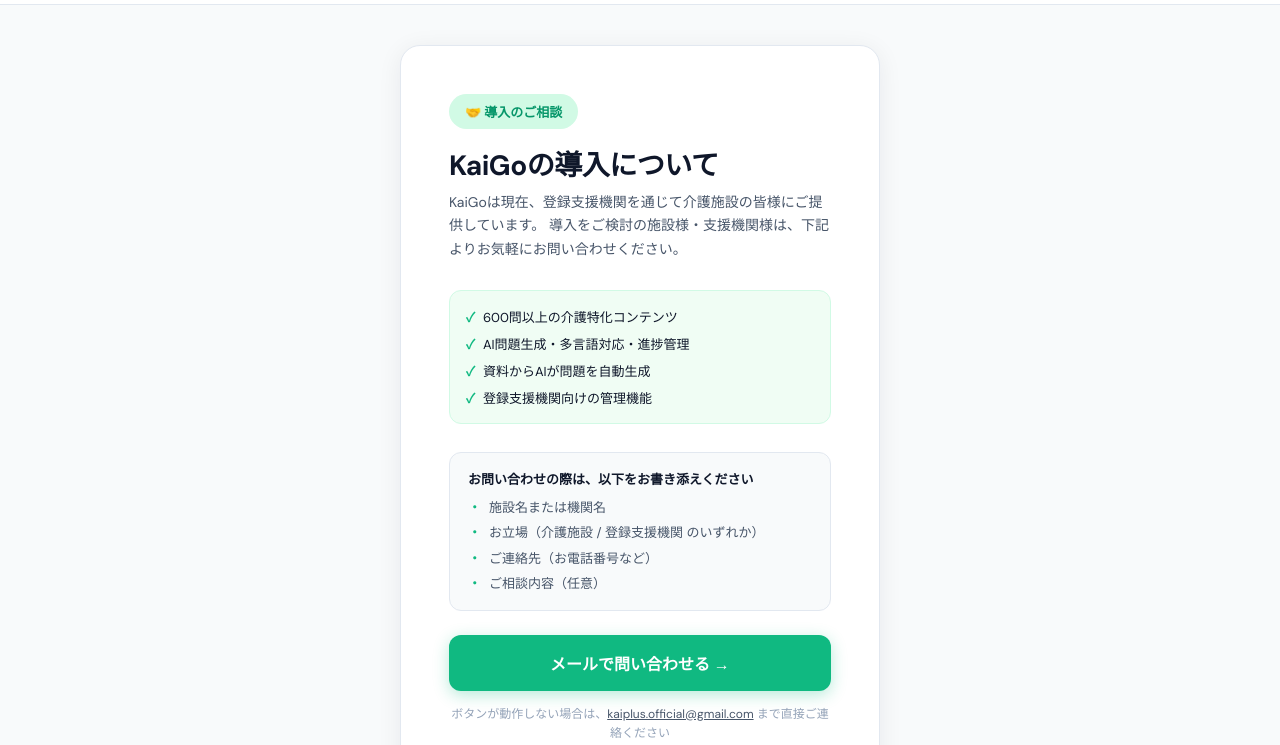
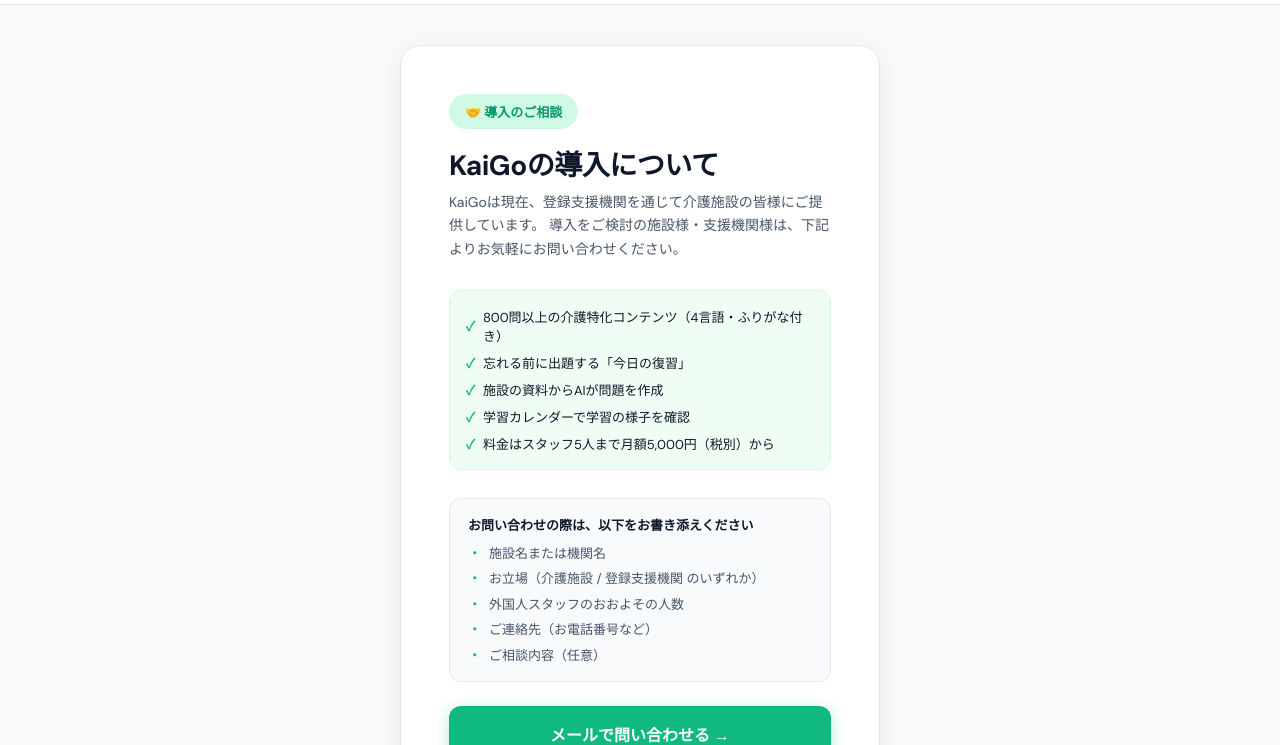
Before and after one commit to nknunome-ui/KaiGo-signup, a plain HTML site: page KaiGo-signup-info.html in a window 1280 px wide. Shown: the part 55-800 px from the top of the page. Drawn offline with Linux system fonts and the light colour scheme.

Commit message:
導入相談ページ：問い合わせ先を変更し、内容をアプリとLPに合わせる
- 問い合わせ先を kai@flavor-hotaru.jp に変更
- 特長を最新に（800問以上・4言語、今日の復習、資料からのAI問題作成、学習カレンダー、料金の目安）
- 問い合わせに書き添える項目に「外国人スタッフのおおよその人数」を追加（見積りに使う）

Co-Authored-By: Claude Opus 5.5 <noreply@anthropic.com>
Claude-Session: https://claude.ai/code/session_01JVfu3anK9g7xPEENMjVQDW

```diff
--- a/KaiGo-signup-info.html
+++ b/KaiGo-signup-info.html
@@ -207,10 +207,11 @@
     </p>
 
     <div class="benefits">
-      <div class="benefit-item"><span class="benefit-check">✓</span>600問以上の介護特化コンテンツ</div>
-      <div class="benefit-item"><span class="benefit-check">✓</span>AI問題生成・多言語対応・進捗管理</div>
-      <div class="benefit-item"><span class="benefit-check">✓</span>資料からAIが問題を自動生成</div>
-      <div class="benefit-item"><span class="benefit-check">✓</span>登録支援機関向けの管理機能</div>
+      <div class="benefit-item"><span class="benefit-check">✓</span>800問以上の介護特化コンテンツ（4言語・ふりがな付き）</div>
+      <div class="benefit-item"><span class="benefit-check">✓</span>忘れる前に出題する「今日の復習」</div>
+      <div class="benefit-item"><span class="benefit-check">✓</span>施設の資料からAIが問題を作成</div>
+      <div class="benefit-item"><span class="benefit-check">✓</span>学習カレンダーで学習の様子を確認</div>
+      <div class="benefit-item"><span class="benefit-check">✓</span>料金はスタッフ5人まで月額5,000円（税別）から</div>
     </div>
 
     <div class="guide">
@@ -218,16 +219,17 @@
       <ul class="guide-list">
         <li>施設名または機関名</li>
         <li>お立場（介護施設 / 登録支援機関 のいずれか）</li>
+        <li>外国人スタッフのおおよその人数</li>
         <li>ご連絡先（お電話番号など）</li>
         <li>ご相談内容（任意）</li>
       </ul>
     </div>
 
-    <a class="btn-mail" href="mailto:kaiplus.official@gmail.com?subject=KaiGo導入のご相談&body=施設名・機関名：%0D%0Aお立場（介護施設／登録支援機関）：%0D%0Aご連絡先：%0D%0Aご相談内容：%0D%0A">
+    <a class="btn-mail" href="mailto:kai@flavor-hotaru.jp?subject=KaiGo導入のご相談&body=施設名・機関名：%0D%0Aお立場（介護施設／登録支援機関）：%0D%0A外国人スタッフの人数：%0D%0Aご連絡先：%0D%0Aご相談内容：%0D%0A">
       メールで問い合わせる →
     </a>
     <p class="mail-fallback">
-      ボタンが動作しない場合は、<a href="mailto:kaiplus.official@gmail.com">kaiplus.official@gmail.com</a> まで直接ご連絡ください
+      ボタンが動作しない場合は、<a href="mailto:kai@flavor-hotaru.jp">kai@flavor-hotaru.jp</a> まで直接ご連絡ください
     </p>
 
   </div>
```
Also changed, not shown: index.html (+8 -6 lines).
